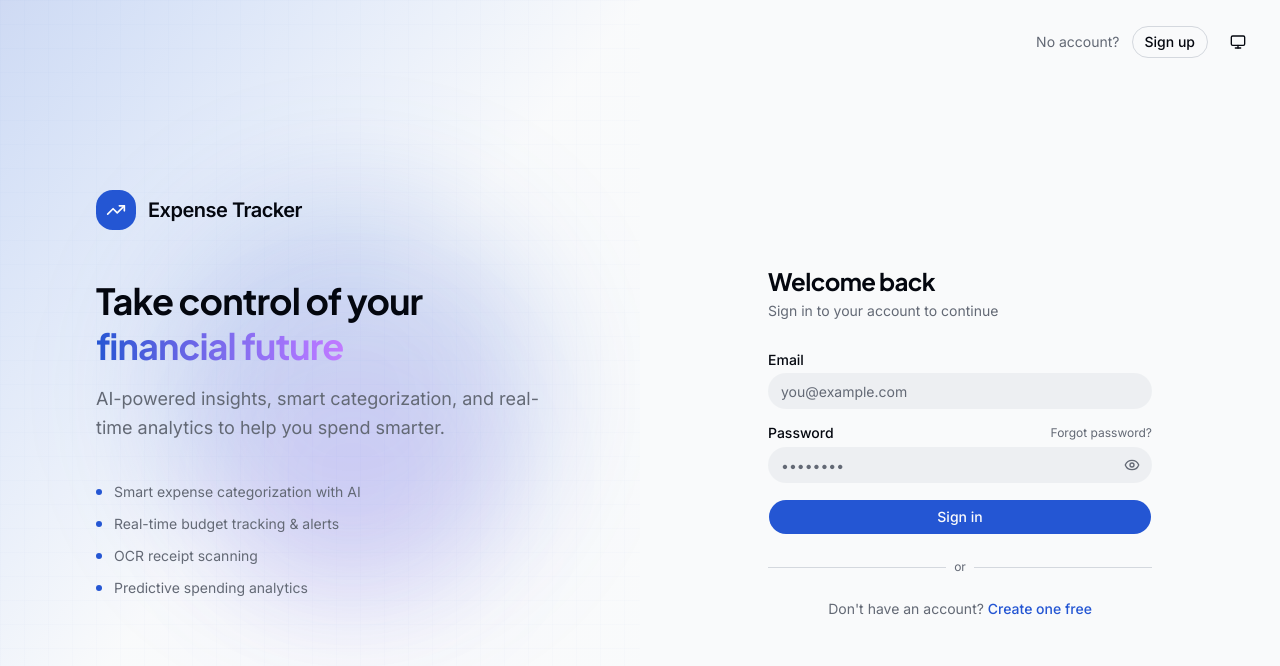
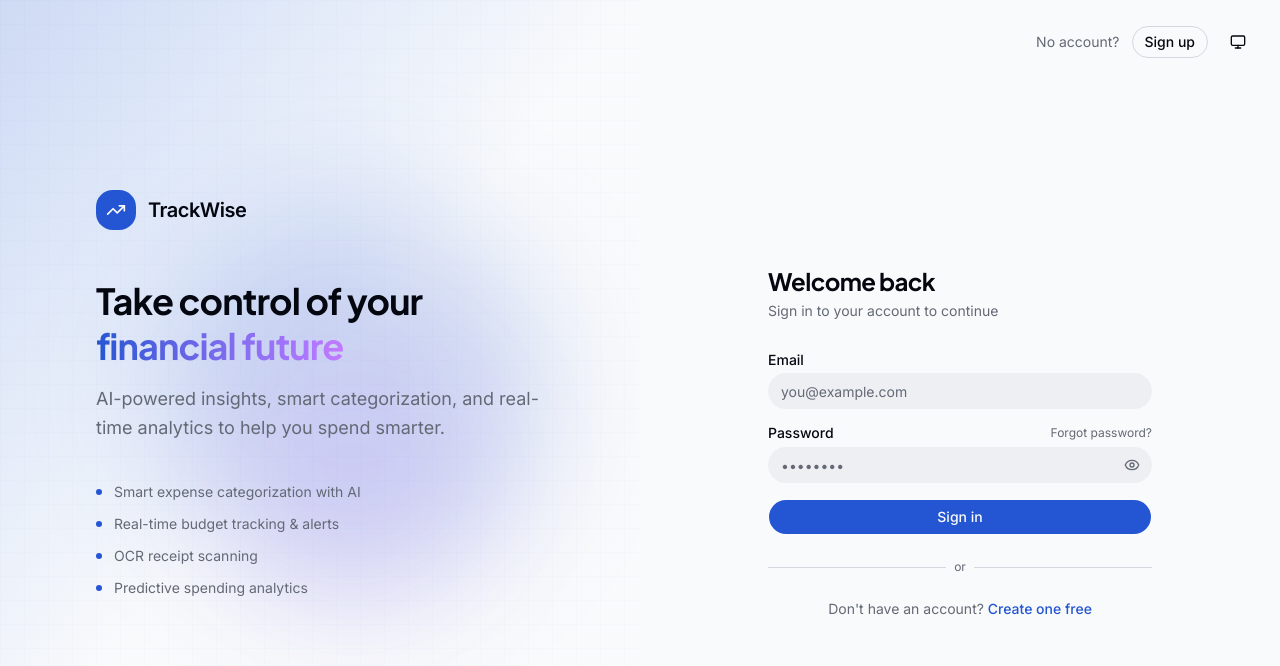
Before and after one commit to MarvelousCoder/Expense-Tracker, a Next.js app in the folder client/: page /login in a window 1280 px wide. Shown: the top 666 px of the page. Built offline with nearby package versions, Linux system fonts and the light colour scheme; no server answers.

Commit message:
Added readme file

```diff
--- a/client/src/app/(auth)/login/page.tsx
+++ b/client/src/app/(auth)/login/page.tsx
@@ -60,7 +60,7 @@ export default function LoginPage() {
               <TrendingUp className="w-5 h-5 text-primary-foreground" />
             </div>
             <span className="text-xl font-semibold tracking-tight">
-              Expense Tracker
+              TrackWise
             </span>
           </div>
 
@@ -104,7 +104,7 @@ export default function LoginPage() {
             <div className="w-8 h-8 rounded-lg bg-primary flex items-center justify-center">
               <TrendingUp className="w-4 h-4 text-primary-foreground" />
             </div>
-            <span className="font-semibold">Expense Tracker</span>
+            <span className="font-semibold">TrackWise</span>
           </div>
           <div className="hidden lg:block" />
 
--- a/client/src/app/(auth)/register/page.tsx
+++ b/client/src/app/(auth)/register/page.tsx
@@ -64,7 +64,7 @@ export default function RegisterPage() {
           <div className="w-8 h-8 rounded-lg bg-primary flex items-center justify-center">
             <TrendingUp className="w-4 h-4 text-primary-foreground" />
           </div>
-          <span className="font-semibold">Expense Tracker</span>
+          <span className="font-semibold">TrackWise</span>
         </div>
 
         <div className="flex items-center gap-3">
--- a/client/src/app/layout.tsx
+++ b/client/src/app/layout.tsx
@@ -56,8 +56,8 @@ const plusJakarta = Plus_Jakarta_Sans({
 
 export const metadata: Metadata = {
   title: {
-    default: "Expense-Tracker — Smart Personal Finance",
-    template: "%s | Expense_Tracker",
+    default: "TrackWise — Smart Personal Finance",
+    template: "%s | TrackWise",
   },
   description: "AI-powered personal expense tracker platform",
 }
--- a/client/src/constants/index.ts
+++ b/client/src/constants/index.ts
@@ -1,6 +1,6 @@
 // src/constants/index.ts
 
-export const APP_NAME = process.env.NEXT_PUBLIC_APP_NAME || "Expense_Tracker"
+export const APP_NAME = process.env.NEXT_PUBLIC_APP_NAME || "TrackWise"
 
 export const ROUTES = {
     HOME: "/",
```
Also changed, not shown: 2 other files (tests, documents, lock files or other folders).
